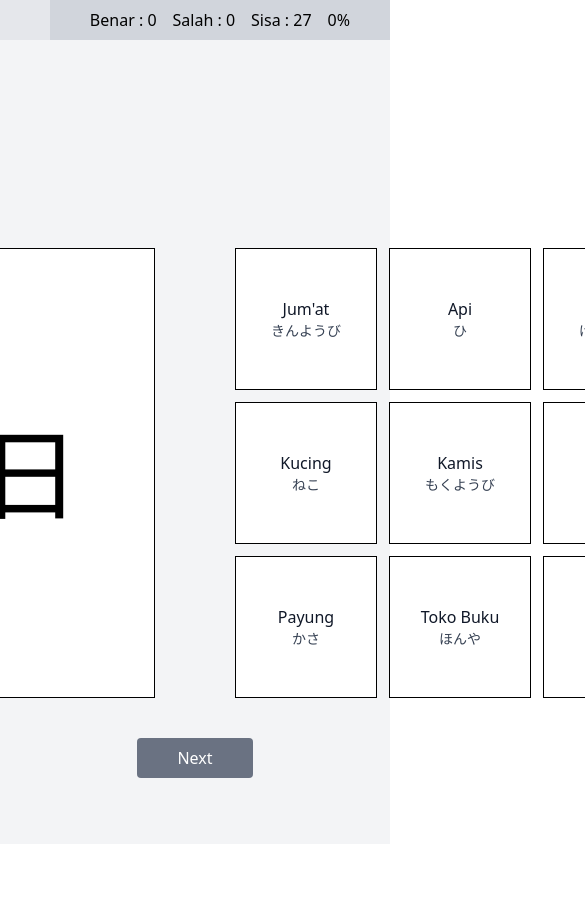
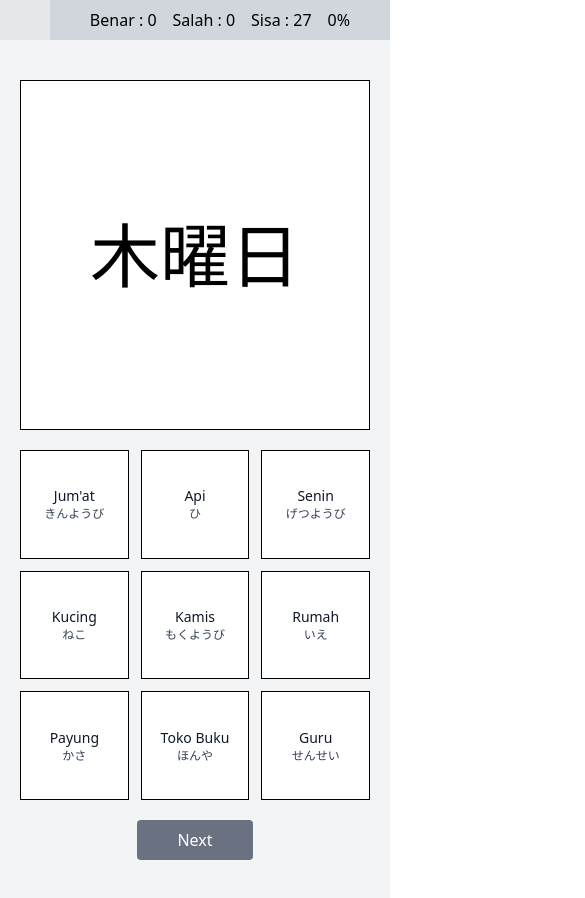
Before and after one commit to bobi1539/kotoba-fe, a Next.js app: page / in a window 390 px wide. Shown: the top 898 px of the page, 585 px wide, since content can reach past the window. Before the commit the page ends 844 px from the top, so only its background shows below. Built offline with nearby package versions, Linux system fonts and the light colour scheme.

Commit message:
Add responsive

```diff
--- a/app/page.tsx
+++ b/app/page.tsx
@@ -116,7 +116,7 @@ export default function Home() {
     };
 
     return (
-        <section className="bg-gray-100 h-screen">
+        <section className="bg-gray-100 pb-24 lg:pb-0 lg:h-screen">
             <div className="flex justify-between bg-gray-200 border-gray-500 font-light">
                 <div></div>
                 <div className="bg-gray-300 p-2 flex justify-between gap-4 px-10">
@@ -126,8 +126,8 @@ export default function Home() {
                     <h1>{answerStatus.correctPercentage}%</h1>
                 </div>
             </div>
-            <div className="w-full grid grid-cols-2 gap-20 pt-52">
-                <div className={`${selectedAnswer?.borderParent} relative border w-[450px] h-[450px] bg-white flex justify-center items-center justify-self-end`}>
+            <div className="w-full grid grid-cols-1 lg:grid-cols-2 gap-5 lg:gap-20 pt-10 lg:pt-52">
+                <div className={`${selectedAnswer?.borderParent} relative border w-[350px] h-[350px] lg:w-[450px] lg:h-[450px] bg-white flex justify-center items-center justify-self-center lg:justify-self-end`}>
                     {selectedAnswer && (
                         <>
                             <div className={`${selectedAnswer.borderChild} absolute w-full h-full border-6`} />
@@ -136,9 +136,9 @@ export default function Home() {
                             </div>
                         </>
                     )}
-                    <p className="text-[100px]">{question?.kanji}</p>
+                    <p className="text-[70px] lg:text-[100px]">{question?.kanji}</p>
                 </div>
-                <div className="w-[450px] h-[450px] grid grid-cols-3 gap-3">
+                <div className="w-[350px] h-[350px] lg:w-[450px] lg:h-[450px] grid grid-cols-3 gap-3 justify-self-center lg:justify-self-start">
                     {answers.map((answer) => (
                         <button key={answer.id} disabled={isButtonAnswerDisabled} onClick={() => handleClickAnswer(answer)} className={`${answer.id === selectedAnswer?.answer.id && selectedAnswer?.borderParent} relative border bg-white flex justify-center items-center p-3 hover:cursor-pointer`}>
                             {selectedAnswer && (
@@ -150,14 +150,14 @@ export default function Home() {
                                 </>
                             )}
                             <div>
-                                <p className="text-center font-light text-gray-900 capitalize">{answer.meaning}</p>
-                                <p className="text-center font-light text-gray-700 text-sm">{answer.hiragana}</p>
+                                <p className="text-center font-light text-gray-900 capitalize text-sm lg:text-base">{answer.meaning}</p>
+                                <p className="text-center font-light text-gray-700 text-xs lg:text-sm">{answer.hiragana}</p>
                             </div>
                         </button>
                     ))}
                 </div>
             </div>
-            <div className="flex justify-center my-10">
+            <div className="flex justify-center my-5 lg:my-10">
                 <button onClick={handleClickNext} disabled={isButtonNextDisabled} className={`${isButtonNextDisabled ? "bg-gray-500" : "bg-gray-500 hover:bg-gray-600 cursor-pointer"} px-10 py-2 text-white rounded`}>
                     Next
                 </button>
```
